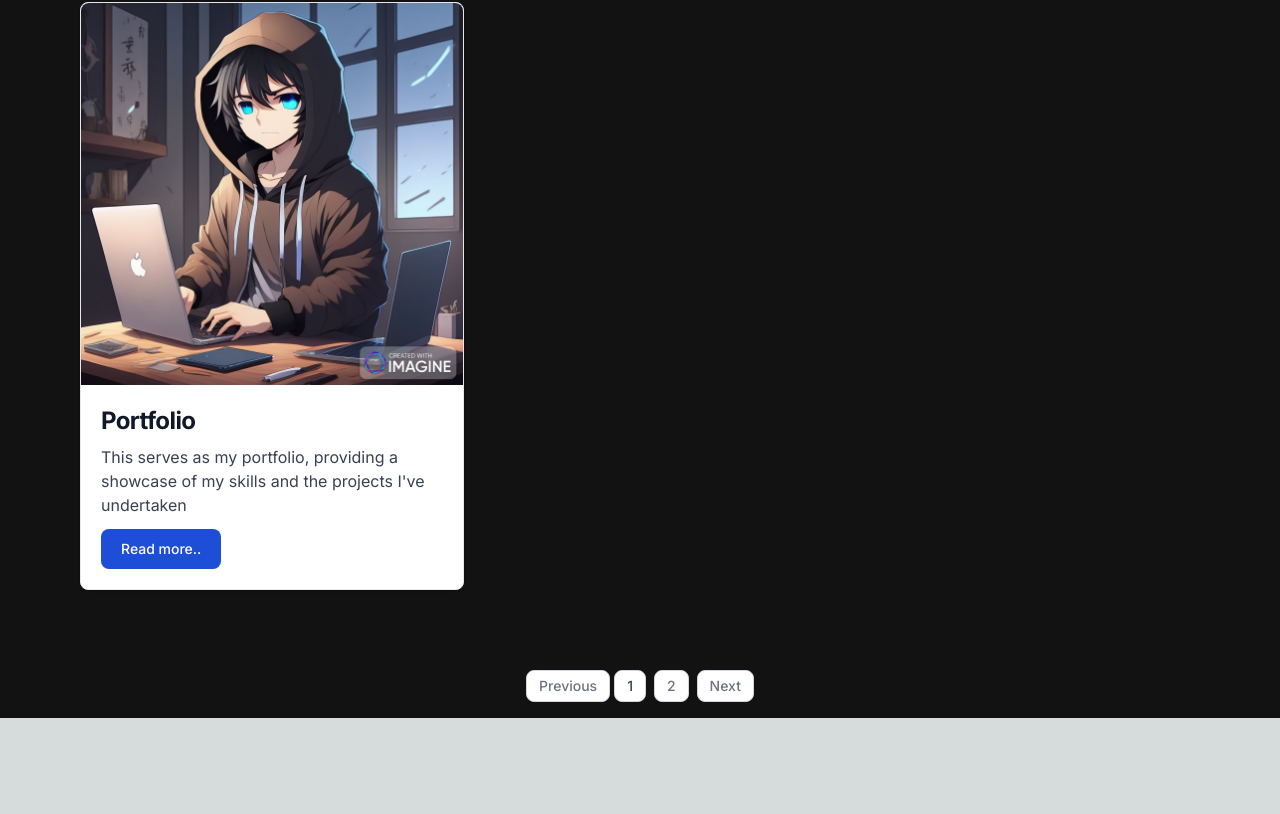
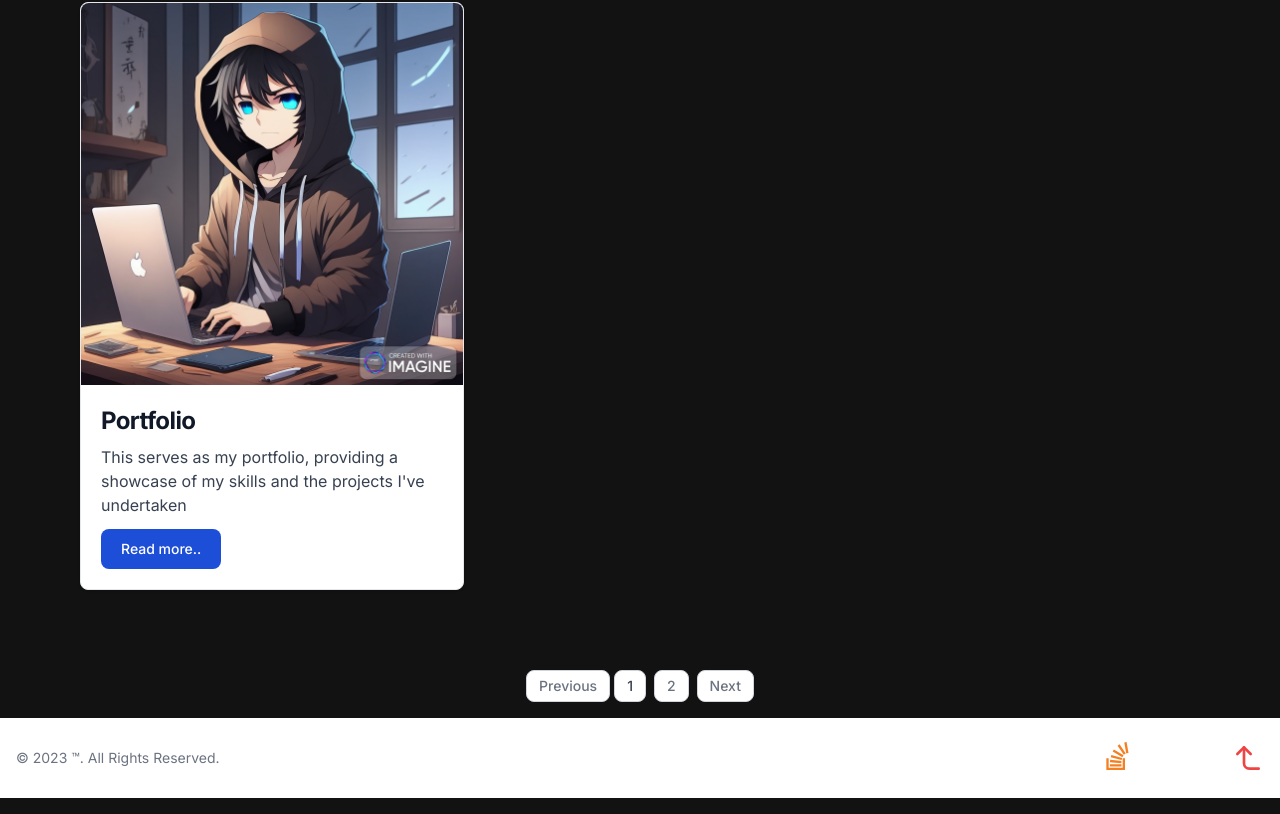
Before and after one commit to reddotcheese13/Portfolio, a Next.js app: page / in a window 1280 px wide. Shown: the part 1883-2697 px from the top of the page. Before the commit the page ends 2601 px from the top, so only its background shows below. Built offline with nearby package versions, Linux system fonts and the light colour scheme.

Commit message:
added footer

```diff
--- a/src/app/components/NavBar.jsx
+++ b/src/app/components/NavBar.jsx
@@ -21,6 +21,10 @@ const navLinks = [
   {
     title: "Contact",
     path: "#contact",
+  },
+  {
+    title: "Socials",
+    path: "#footer",
   },
 ];
 
--- a/src/app/components/Projects/Pagination.jsx
+++ b/src/app/components/Projects/Pagination.jsx
@@ -11,7 +11,7 @@ const Pagination = ({ currentPage, totalPages, onPageChange }) => {
   };
 
   return (
-    <div className="flex">
+    <div className="flex mb-4">
       <button
         onClick={() => onPageChange(currentPage - 1)}
         disabled={currentPage === 1}
--- a/src/app/components/Projects/Projects.jsx
+++ b/src/app/components/Projects/Projects.jsx
@@ -65,7 +65,7 @@ function Projects() {
   );
 
   return (
-    <div className="flex flex-wrap gap-6">
+    <div className="flex flex-wrap gap-6" id="projects">
       <h2 className="mt-8 text-4xl text-white font-bold">Projects</h2>
       <div className="flex flex-wrap w-full">
         {currentProjects.map((project, index) => (
--- /dev/null
+++ b/src/app/components/footer/Footer.jsx
@@ -0,0 +1,79 @@
+import React from "react";
+
+function Footer() {
+  return (
+    <footer className="bg-white dark:bg-gray-900 space-y-8" id="footer">
+      <div className="mx-auto w-full max-w-screen-xl">
+        <div className="px-4 py-6 dark:bg-gray-900 md:flex md:items-center md:justify-between">
+          <span className="text-sm text-gray-500 dark:text-gray-300 sm:text-center">
+            © 2023 <a href="https://flowbite.com/">™</a>. All Rights Reserved.
+          </span>
+          <div className="flex mt-4 sm:justify-center md:mt-0 space-x-5 rtl:space-x-reverse">
+            <a
+              href="https://stackoverflow.com/users/15660802/reddotcheese13"
+              className="text-gray-400 hover:text-gray-900 dark:hover:text-white"
+            >
+              <svg
+                xmlns="http://www.w3.org/2000/svg"
+                className="h-7 w-7"
+                fill="#f48024"
+                viewBox="0 0 24 24"
+              >
+                <path d="M15 21h-10v-2h10v2zm6-11.665l-1.621-9.335-1.993.346 1.62 9.335 1.994-.346zm-5.964 6.937l-9.746-.975-.186 2.016 9.755.879.177-1.92zm.538-2.587l-9.276-2.608-.526 1.954 9.306 2.5.496-1.846zm1.204-2.413l-8.297-4.864-1.029 1.743 8.298 4.865 1.028-1.744zm1.866-1.467l-5.339-7.829-1.672 1.14 5.339 7.829 1.672-1.14zm-2.644 4.195v8h-12v-8h-2v10h16v-10h-2z" />
+              </svg>
+              <span className="sr-only">Stack Overflow</span>
+            </a>
+            <a
+              href="https://www.linkedin.com/in/lohit-bandeboina-368736173/"
+              className="text-gray-400 hover:text-gray-900 dark:hover:text-white"
+            >
+              <svg
+                xmlns="http://www.w3.org/2000/svg"
+                className="h-5 w-5"
+                fill="#ffffff"
+                viewBox="0 0 24 24"
+              >
+                <path d="M4.98 3.5c0 1.381-1.11 2.5-2.48 2.5s-2.48-1.119-2.48-2.5c0-1.38 1.11-2.5 2.48-2.5s2.48 1.12 2.48 2.5zm.02 4.5h-5v16h5v-16zm7.982 0h-4.968v16h4.969v-8.399c0-4.67 6.029-5.052 6.029 0v8.399h4.988v-10.131c0-7.88-8.922-7.593-11.018-3.714v-2.155z" />
+              </svg>
+              <span className="sr-only">LinkedIn</span>
+            </a>
+            <a
+              href="https://github.com/reddotcheese13"
+              className="text-gray-400 hover:text-gray-900 dark:hover:text-white"
+            >
+              <svg
+                xmlns="http://www.w3.org/2000/svg"
+                className="h-5 w-5"
+                fill="#ffffff"
+                viewBox="0 0 24 24"
+              >
+                <path d="M12 0c-6.626 0-12 5.373-12 12 0 5.302 3.438 9.8 8.207 11.387.599.111.793-.261.793-.577v-2.234c-3.338.726-4.033-1.416-4.033-1.416-.546-1.387-1.333-1.756-1.333-1.756-1.089-.745.083-.729.083-.729 1.205.084 1.839 1.237 1.839 1.237 1.07 1.834 2.807 1.304 3.492.997.107-.775.418-1.305.762-1.604-2.665-.305-5.467-1.334-5.467-5.931 0-1.311.469-2.381 1.236-3.221-.124-.303-.535-1.524.117-3.176 0 0 1.008-.322 3.301 1.23.957-.266 1.983-.399 3.003-.404 1.02.005 2.047.138 3.006.404 2.291-1.552 3.297-1.23 3.297-1.23.653 1.653.242 2.874.118 3.176.77.84 1.235 1.911 1.235 3.221 0 4.609-2.807 5.624-5.479 5.921.43.372.823 1.102.823 2.222v3.293c0 .319.192.694.801.576 4.765-1.589 8.199-6.086 8.199-11.386 0-6.627-5.373-12-12-12z" />
+              </svg>
+              <span className="sr-only">GitHub account</span>
+            </a>
+            <a
+              href="https://leetcode.com/reddotcheese13/"
+              className="text-gray-400 hover:text-gray-900 dark:hover:text-white"
+            >
+              <svg
+                className="h-8 w-8 text-red-500"
+                viewBox="0 0 24 24"
+                fill="none"
+                stroke="currentColor"
+                strokeWidth="2"
+                strokeLinecap="round"
+                strokeLinejoin="round"
+              >
+                <polyline points="14 9 9 4 4 9" />
+                <path d="M20 20h-7a4 4 0 0 1-4-4V4" />
+              </svg>
+              <span className="sr-only">Leetcode account</span>
+            </a>
+          </div>
+        </div>
+      </div>
+    </footer>
+  );
+}
+
+export default Footer;
--- a/src/app/page.js
+++ b/src/app/page.js
@@ -2,6 +2,7 @@ import HeroSection from "./components/HeroSection";
 import NavBar from "./components/NavBar";
 import AboutSection from "./components/AboutSection";
 import Projects from "./components/Projects/Projects";
+import Footer from "./components/footer/footer";
 export default function Home() {
   return (
     <main className="flex min-h-screen flex-col bg-[#121212]">
@@ -10,6 +11,7 @@ export default function Home() {
         <HeroSection />
         <AboutSection />
         <Projects />
+        <Footer />
       </div>
     </main>
   );
```
